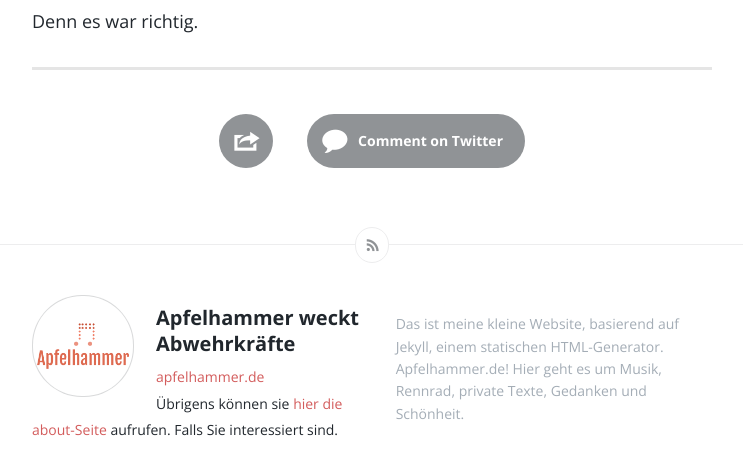
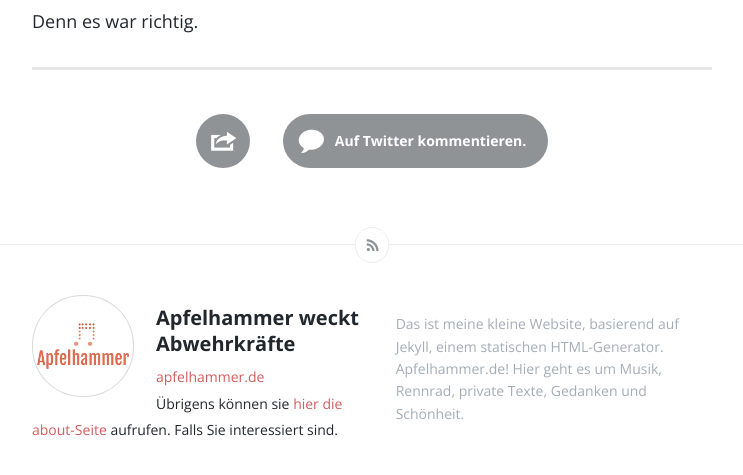
Before and after one commit to thafaker/apfelhammer.de, a Jekyll site: the page built from _posts/2017-02-24-untitled-8.markdown, in a window 1280 px wide and 900 px high, scrolled down 949 px, cut to the strip 406-881 px from the top of the window. Shown: the whole strip, without its empty margins (268-1011 px from the left). Built offline with Jekyll 4.4.1, drawn with Linux system fonts in a browser that asks for light colours; comment, search, counter and statistics services are not loaded.

Commit message:
Update post.html

```diff
--- a/_layouts/post.html
+++ b/_layouts/post.html
@@ -38,10 +38,10 @@
     <menu>
       <a href="" id="btn_share" class="btn" title="Share">
         <span aria-hidden="true" data-icon="S"></span>
-        <strong>Share</strong>
+        <strong>Herrsche und Teile</strong>
       </a>
       <a href="http://twitter.com/share?text={{ page.title | cgi_escape }}&url={{ site.url }}{{ page.url prepend: site.baseurl }}" onclick="window.open(this.href, 'twitter-share', 'width=550,height=235');return false;" id="btn_comment" class="btn" target="_blank">
-        <span aria-hidden="true" data-icon="C"></span> Comment on Twitter
+        <span aria-hidden="true" data-icon="C"></span> Auf Twitter kommentieren.
       </a>
     </menu>
 </article>
```
